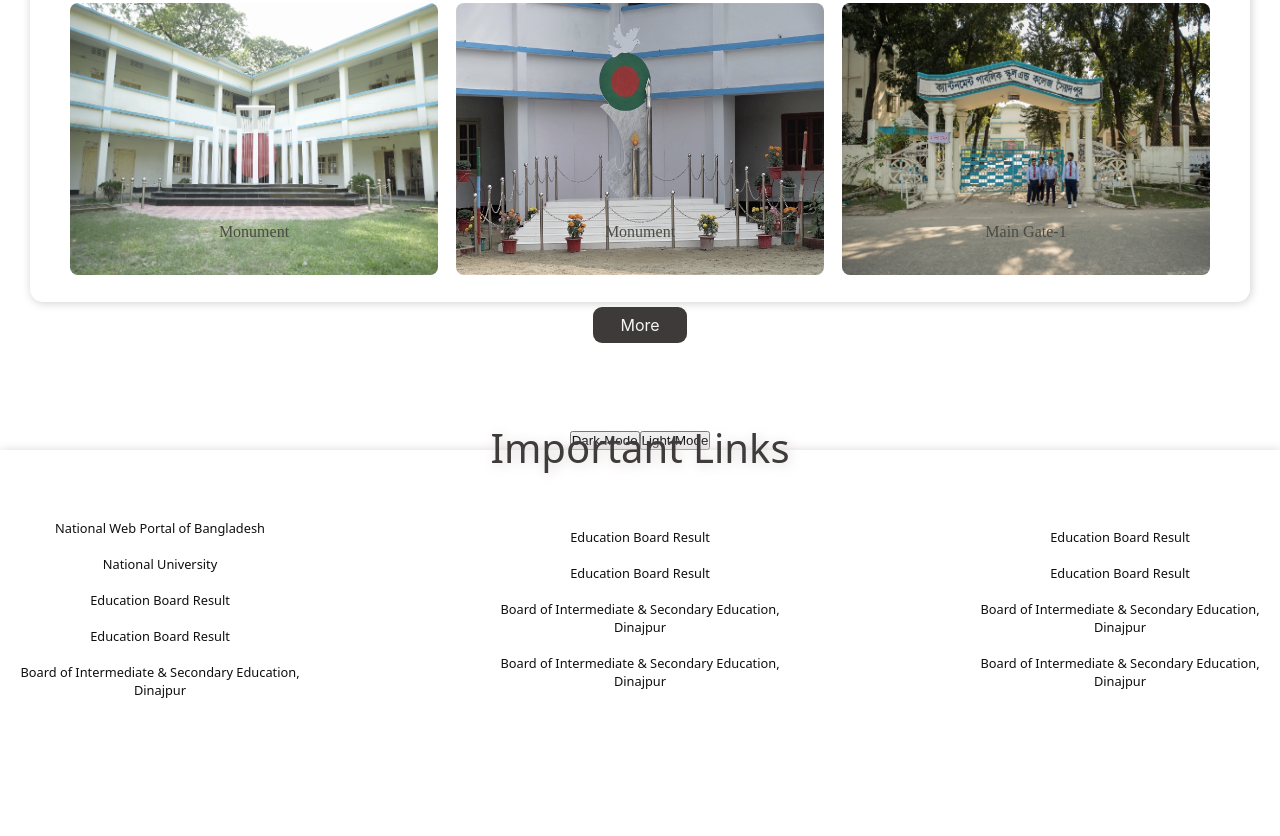
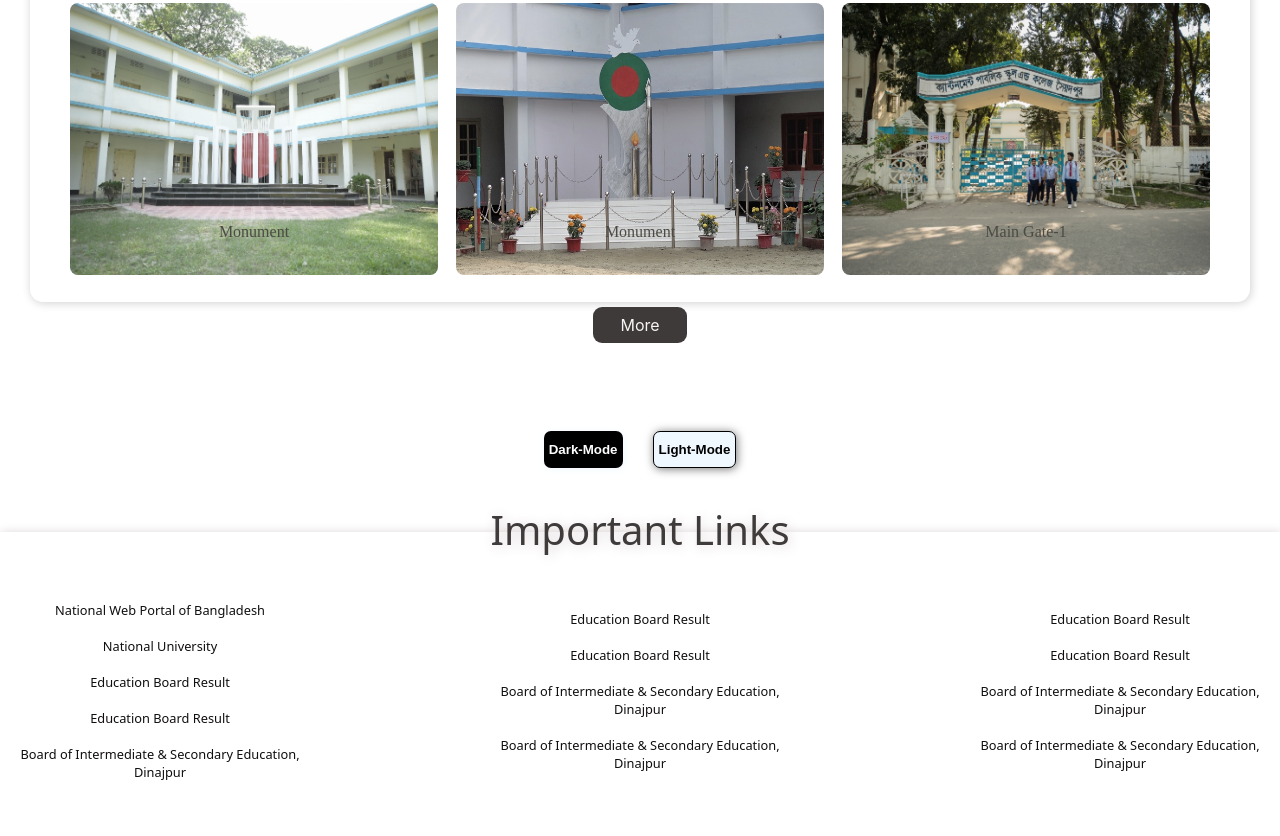
Before and after one commit to Ramu132/campus, a plain HTML site: page index.html in a window 1280 px wide. Shown: the part 2887-3723 px from the top of the page. Before the commit the page ends 3641 px from the top, so only its background shows below. Drawn offline with Linux system fonts and the light colour scheme.

Commit message:
Update Copy_main.css

```diff
--- a/Copy_main.css
+++ b/Copy_main.css
@@ -115,7 +115,7 @@ nav a {
 nav a:hover {
     cursor: pointer;
     transition: .6s;
-    background-color: aliceblue;
+    background-color: rgb(247, 242, 242);
     color: rgb(0, 0, 0);
     box-shadow: inset 1px 1px 10px rgb(173, 172, 172);
 }
@@ -136,15 +136,15 @@ nav a:hover {
     text-align: center;
     padding: 12px 10px;
     font-size: 15px;
-    transition: .4s;
+    transition: .5s;
     border-bottom: 1px solid rgb(218, 218, 224);
     /* border: 1px solid red; */
 }
 
 .dropdown-content a:hover {
     cursor: pointer;
-    background-color: rgb(241, 244, 245);
-
+    background-color: rgb(81, 212, 92);
+    box-shadow: inset 1px 1px 10px rgb(9, 104, 6);
 
 }
 
@@ -626,6 +626,38 @@ p a {
 
 
 
+/* light and dark mode */
+.modes{
+  margin-bottom: 4rem;
+    /* border: 2px solid red; */
+    font-family: -apple-system, BlinkMacSystemFont, 'Segoe UI', Roboto, Oxygen, Ubuntu, Cantarell, 'Open Sans', 'Helvetica Neue', sans-serif;
+}
+.button{
+    border: none;
+    outline: none;
+    margin: 0px 15px;
+    padding: 10px 5px;
+    border-radius: 7px;
+    font-weight: bolder;
+}
+.button:hover{
+    cursor: pointer;
+}
+#light{
+background-color: aliceblue;
+color: black;
+border: 1px solid black;
+box-shadow: 1px 1px 10px rgb(117, 117, 117);
+}
+#dark{
+background-color: black;
+color: white;
+box-shadow: 1px 1px 10px aliceblue;
+/* background-color: rgb(20, 20, 20); */
+}
+
+
+
 
 
 
```
